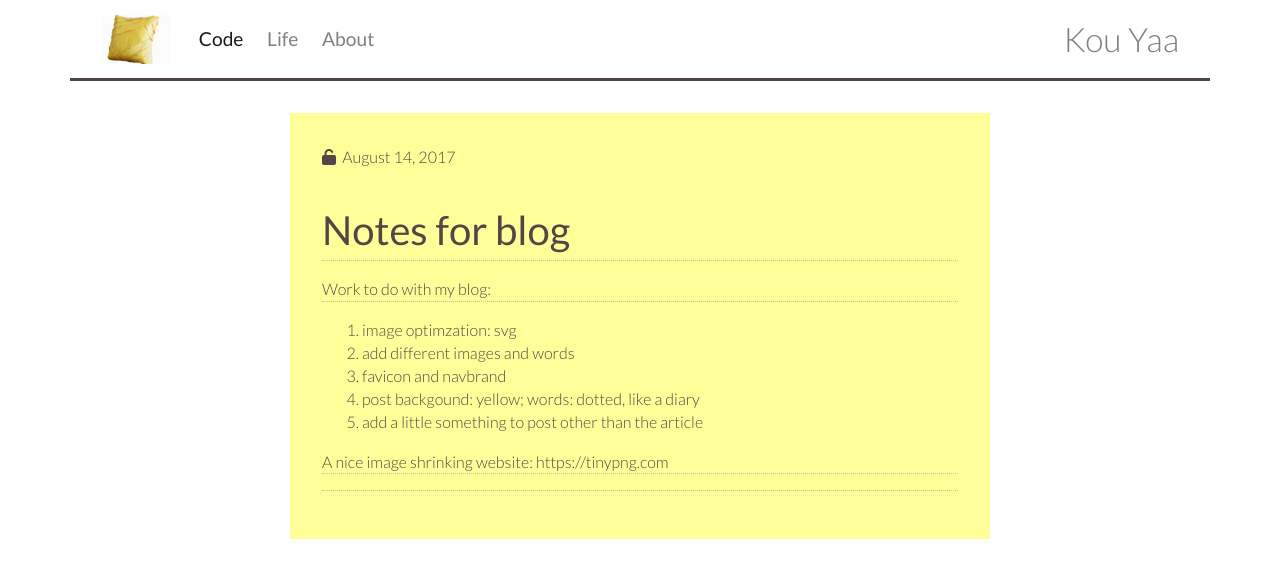
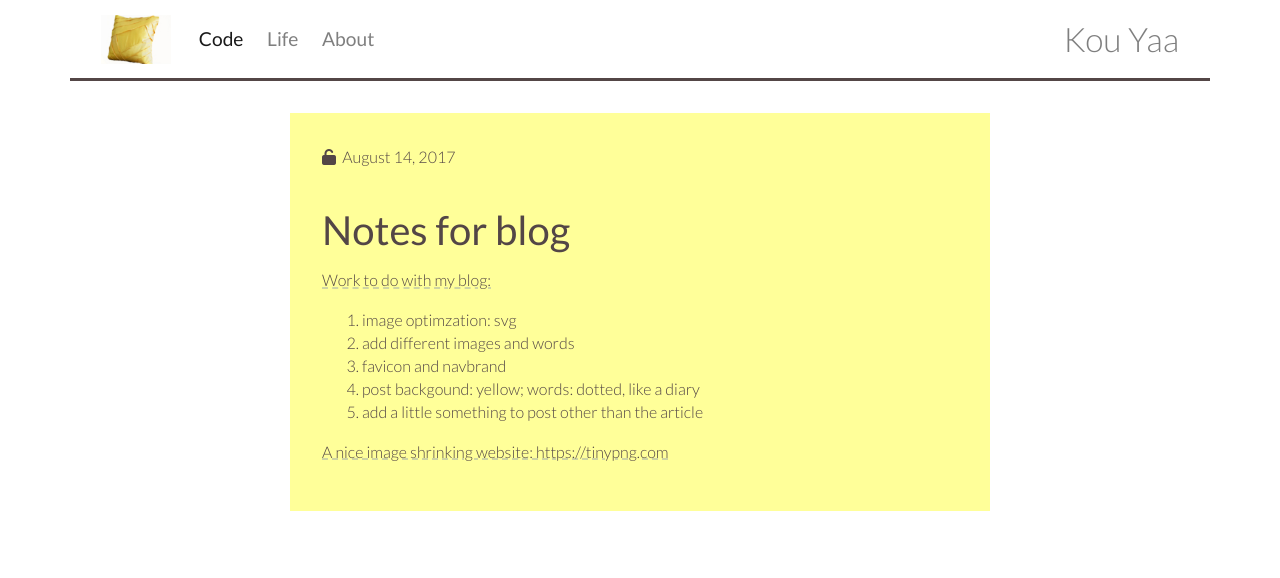
Before and after one commit to yinkouya/yinkouya.github.io, a Jekyll site: the page built from _posts/2017-08-14-Notes-for-Blog.md, in a window 1280 px wide. Shown: the top 578 px of the page. Built offline with Jekyll 4.4.1, drawn with Linux system fonts in a browser that asks for light colours; nearby versions of some CDN libraries.

Commit message:
Update style.css

```diff
--- a/assets/style.css
+++ b/assets/style.css
@@ -54,7 +54,7 @@ article h1{
 }
 
 article p {
-  border-bottom: thin dotted #BFC6A5;
+  text-decoration: dashed underline #BFC6A5;
 }
 aritcle li {
   border-bottom: thin dotted #BFC6A5;
```
